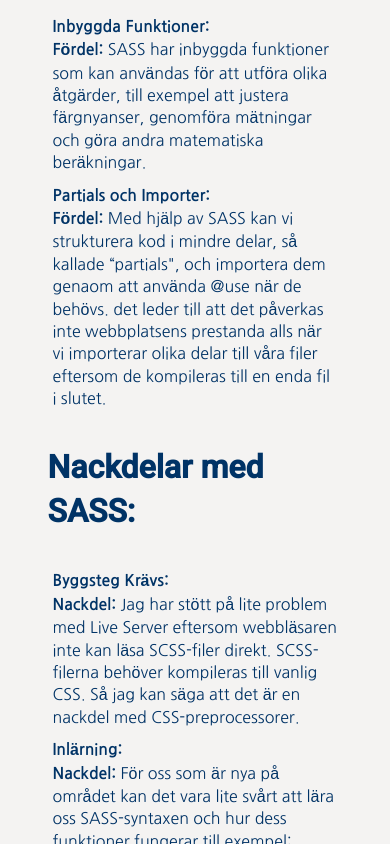
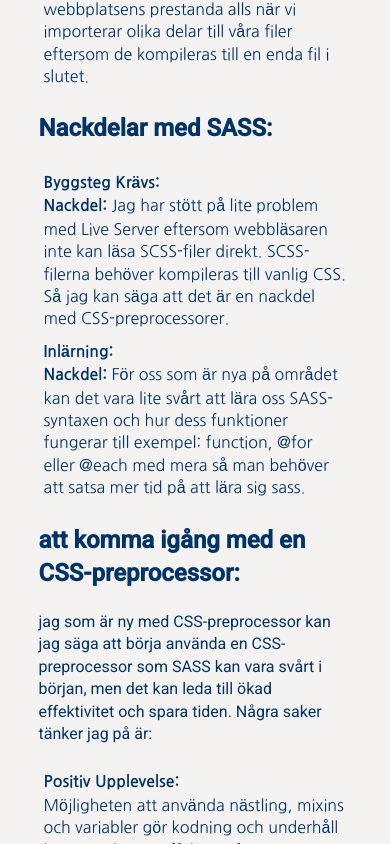
Before and after one commit to kashef0/Frontend-baserad-webbutveckling, a website built with Parcel: page moment03/src/sidorna/sass.html in a window 390 px wide. Shown: the part 1156-2000 px from the top of the page. Built offline with nearby package versions, Linux system fonts and the light colour scheme.

Commit message:
klarade med uppgiften

```diff
--- a/moment03/src/scss/_listStyling.scss
+++ b/moment03/src/scss/_listStyling.scss
@@ -1,10 +1,12 @@
 @use 'variables' as *;
-@use 'mediaQuery';
+
 
 
 .organisering_list {
+    display: flex;
+    flex-direction: column;
     align-items: center;
-    .unorder_list, h2, p {
+    .unorder_list, .rubrik2, .paragraph {
         line-height: $text-height;
         padding: 10px;
         list-style-type: none;
--- a/moment03/src/scss/_mediaQuery.scss
+++ b/moment03/src/scss/_mediaQuery.scss
@@ -63,13 +63,13 @@
         white-space: nowrap;
     }
 
-    .unorder_list, h2, p {
+    .unorder_list, .rubrik2, .paragraph {
         width: 50%;
     }
 }
 
 @media only screen and (max-width: 992px) {
-    .unorder_list, h2, p {
+    .unorder_list, .rubrik2, .paragraph {
         width: 60%;
     }
 }
@@ -91,7 +91,7 @@
         order: 2;
     }
 
-    .unorder_list, h2, p {
+    .unorder_list, .rubrik2, .paragraph {
         width: 70%;
     }
 }
@@ -101,24 +101,7 @@
     main {
         height: auto;
     }
-
-    .organisering_list {
-        align-items: center;
-
-        .unorder_list,
-        h2,
-        p {
-            line-height: $text-height;
-            width: 90%;
-            padding: 10px;
-            list-style-type: none;
-            display: flex;
-            flex-direction: column;
-
-        }
-    }
-
-    .unorder_list, h2, p {
+    .unorder_list, .rubrik2, .paragraph {
         width: 90%;
     }
 }
--- a/moment03/src/sidorna/sass.html
+++ b/moment03/src/sidorna/sass.html
@@ -44,16 +44,16 @@
             <h1 class="rubrik">Sass</h1>
             <div class="parent">
                 <section class="first_child">
-                    <article class="text_beskrivning organisering_list">
-                        <h2>Utvärdering av mitt arbete</h2>
-                        <p>
+                    <article class="organisering_list">
+                        <h2 class="rubrik2">Utvärdering av mitt arbete</h2>
+                        <p class="paragraph">
                             Att använda SASS (Syntactically Awesome Stylesheets) kan vara fördelaktigt på många sätt, men det kan också
                             innebära
                             vissa utmaningar. Nedan kommer jag att diskutera några för- och nackdelar med att använda SASS och min
                             erfarenhet av
                             att komma igång med en CSS-preprocessor:
                         </p>
-                        <h2>Fördelar med SASS:</h2>
+                        <h2 class="rubrik2">Fördelar med SASS:</h2>
                         <ul class="unorder_list">
                             <li><strong>Variabler och Återanvändning:</strong><br>
                                 <strong>Fördel:</strong> Genom att använda SASS kan man använda variabler, vilket gör det enklare att
@@ -81,7 +81,7 @@
                                 alls när vi importerar olika delar till våra filer eftersom de kompileras till en enda fil i slutet.
                             </li>
                         </ul>
-                        <h2>Nackdelar med SASS:</h2>
+                        <h2 class="rubrik2">Nackdelar med SASS:</h2>
                         <ul class="unorder_list">
                             <li><strong>Byggsteg Krävs:</strong><br>
                                 <strong>Nackdel:</strong> Jag har stött på lite problem med Live Server eftersom webbläsaren inte kan läsa SCSS-filer
@@ -94,8 +94,8 @@
                                 lära sig sass.
                             </li>
                         </ul>
-                        <h2>att komma igång med en CSS-preprocessor:</h2>
-                        <p>
+                        <h2 class="rubrik2">att komma igång med en CSS-preprocessor:</h2>
+                        <p class="paragraph">
                             jag som är ny med CSS-preprocessor kan jag säga att börja använda en CSS-preprocessor som SASS kan vara svårt i
                             början, men det kan leda till ökad effektivitet och spara tiden. Några saker tänker jag på är:
                         </p>
@@ -114,8 +114,7 @@
                                 kodupprepning.
                             </li>
                         </ul>
-
-                        <p>
+                        <p class="paragraph">
                             I slutet ger användningen av SASS oss förmågan att skriva CSS på ett mer effektivt och hållbart sätt.ändå behöver vi
                             dock noga doubelkolla på dessa fördelar i förhållande till eventuella nackdelar och bedöma hur väl det passar in i
                             det specifika projektet.
```
